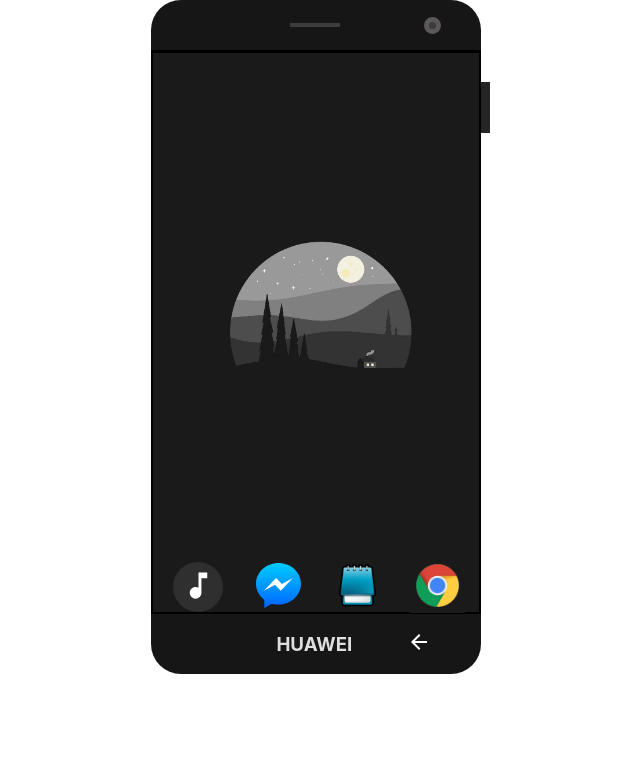
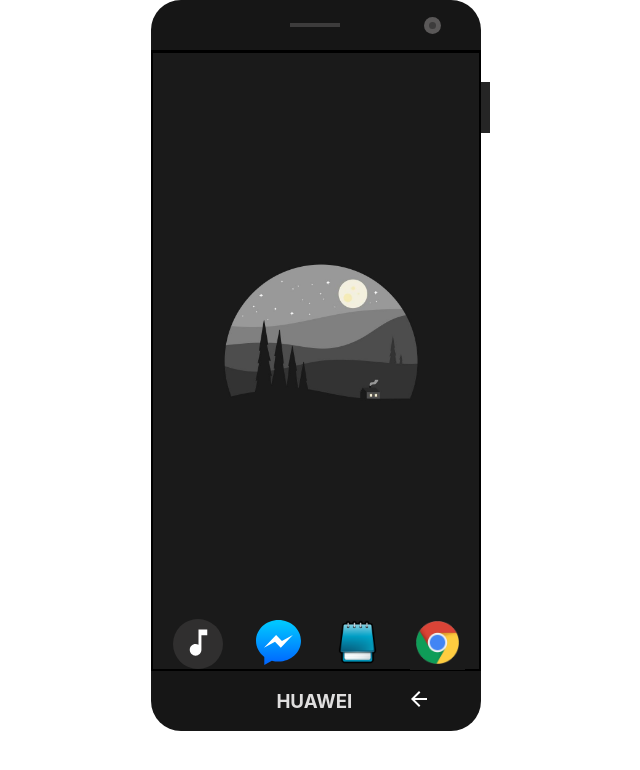
Before and after one commit to SabaMarghania/mobile-phone, a React (Create React App) app: page /screen in a window 1280 px wide. Shown: the top 770 px of the page, without its empty margins (324-964 px from the left). Built offline with nearby package versions, Linux system fonts and the light colour scheme.

Commit message:
height fix

```diff
--- a/src/components/Chrome.css
+++ b/src/components/Chrome.css
@@ -120,7 +120,7 @@
 }
 .chrome__body{
     width: 100%;
-    height: 500px;
+    height: 77vh;
     width: 326px;
     border: 2px solid black;
 }
--- a/src/components/Login.css
+++ b/src/components/Login.css
@@ -108,7 +108,7 @@
 }
 .Login__body{
     width: 100%;
-    height: 500px;
+    height: 77vh;
     width: 326px;
     border: 2px solid black;
     background-size:cover;
--- a/src/components/Music.css
+++ b/src/components/Music.css
@@ -108,7 +108,7 @@
 .Music__body{
     width: 100%;
     position: relative;
-    height: 500px;
+    height: 77vh;
     width: 326px;
     border: 2px solid black;
     overflow-x: hidden;
--- a/src/components/Notepad.css
+++ b/src/components/Notepad.css
@@ -79,9 +79,8 @@
     background-color: rgb(61, 60, 60);
 }
 .Notepad__body{
-    height: 490px;
+    height: 77vh;
     width: 326px;
-    padding-bottom: 10px;
     border: 2px solid black;
 }
 .Notepad__bottom{
--- a/src/components/Screen.css
+++ b/src/components/Screen.css
@@ -10,11 +10,11 @@
 }
 .screen__body__menu{
     display: flex;
-    width: 300px;
     align-items: center;
     justify-content: space-between;
     margin-left: 20px;
-    /* margin-bottom: 8px; */
+    height: 77vh;
+    position: relative;
 }
 .screen__body__browser{
     display: flex;
@@ -27,7 +27,8 @@
     align-items: flex-end;
     justify-content: space-between;
     width: 290px;
-    height: 500px;
+    position: absolute;
+    bottom: 0;
 }
 .screen__icon{
     font-size: 35px !important;
```
